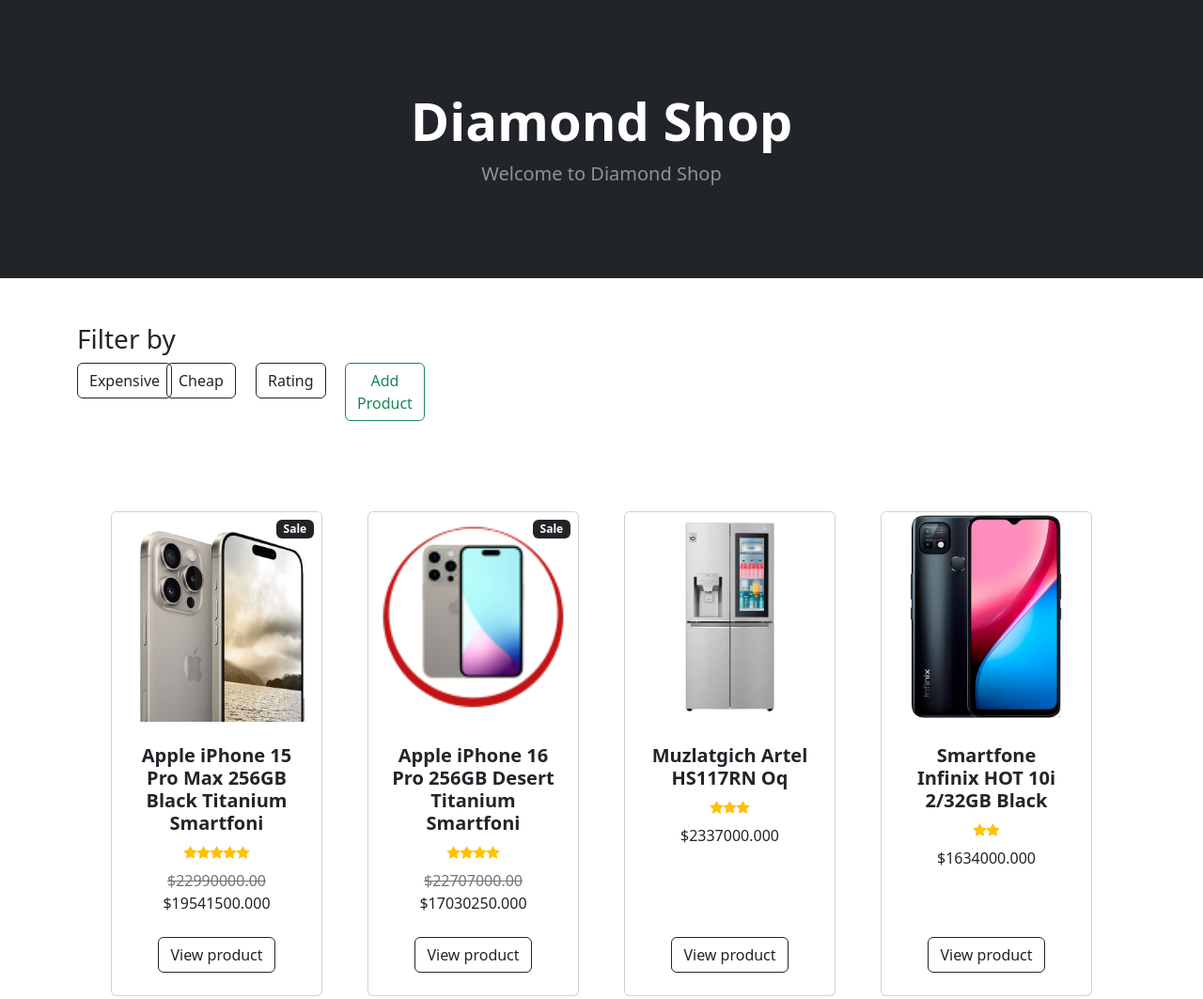
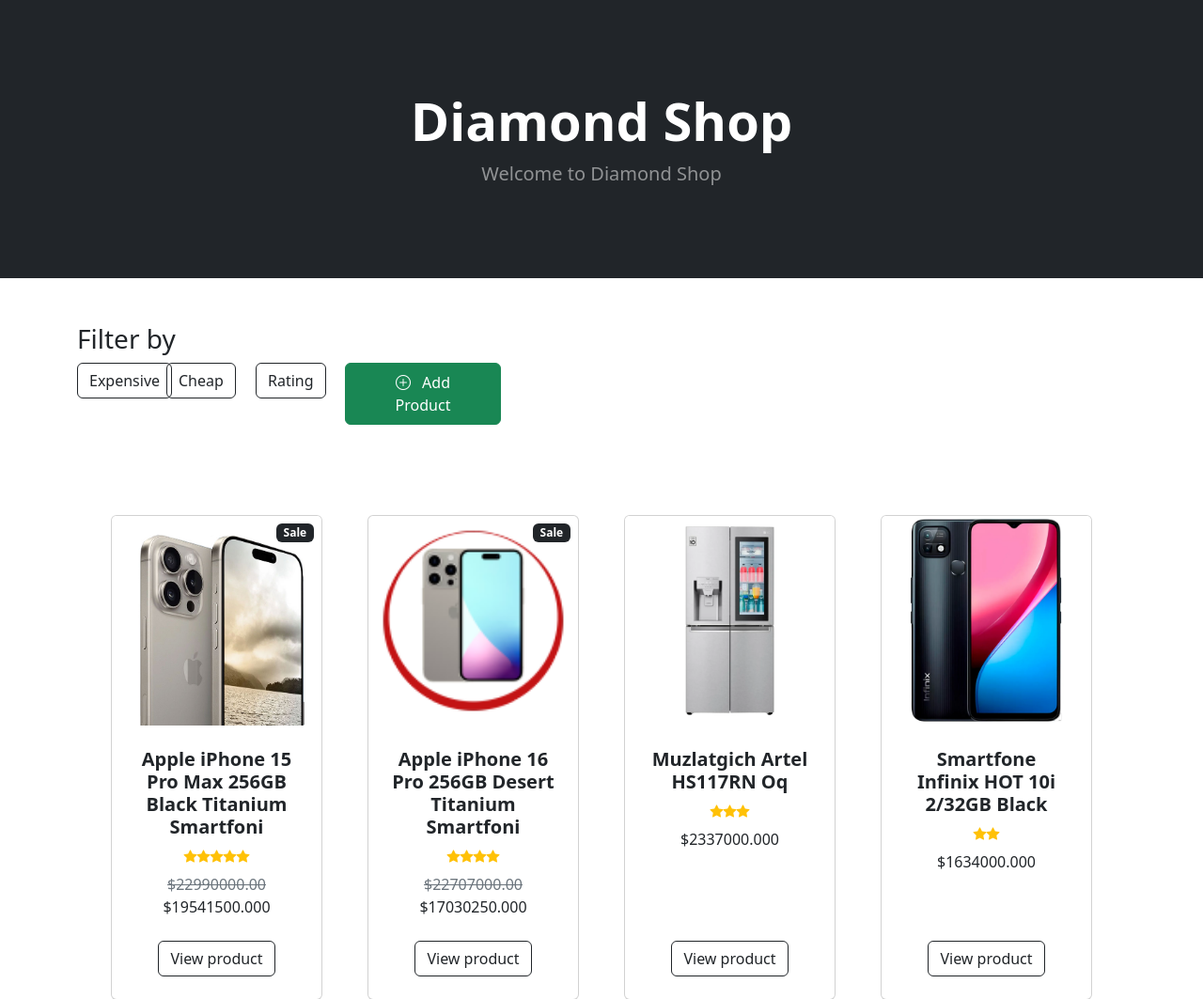
Before and after one commit to cyrax-1028/online_shop, a Django app: page / in a window 1280 px wide. Shown: the part 57-1120 px from the top of the page at 94% size. Run offline with Django 5.2, Linux system fonts and the light colour scheme; a user stored in the database is signed in; data comes from the database, SQL or seed files in the repository; some libraries are stand-ins or nearby versions.

Commit message:
something change

```diff
--- a/templates/shop/index.html
+++ b/templates/shop/index.html
@@ -33,9 +33,12 @@
                 <a class="btn btn-outline-dark mt-auto" href="?filter=rating"> Rating </a>
             </div>
             {% if user.is_authenticated %}
-                <div class="col-1">
-                    <a class="btn btn-outline-success" href="{% url 'product_create' %}"> Add Product </a>
+                <div class="col-2">
+                    <a class="btn btn-success px-4 py-2" href="{% url 'product_create' %}">
+                        <i class="bi bi-plus-circle me-2"></i> Add Product
+                    </a>
                 </div>
+
             {% endif %}
 
 
```
